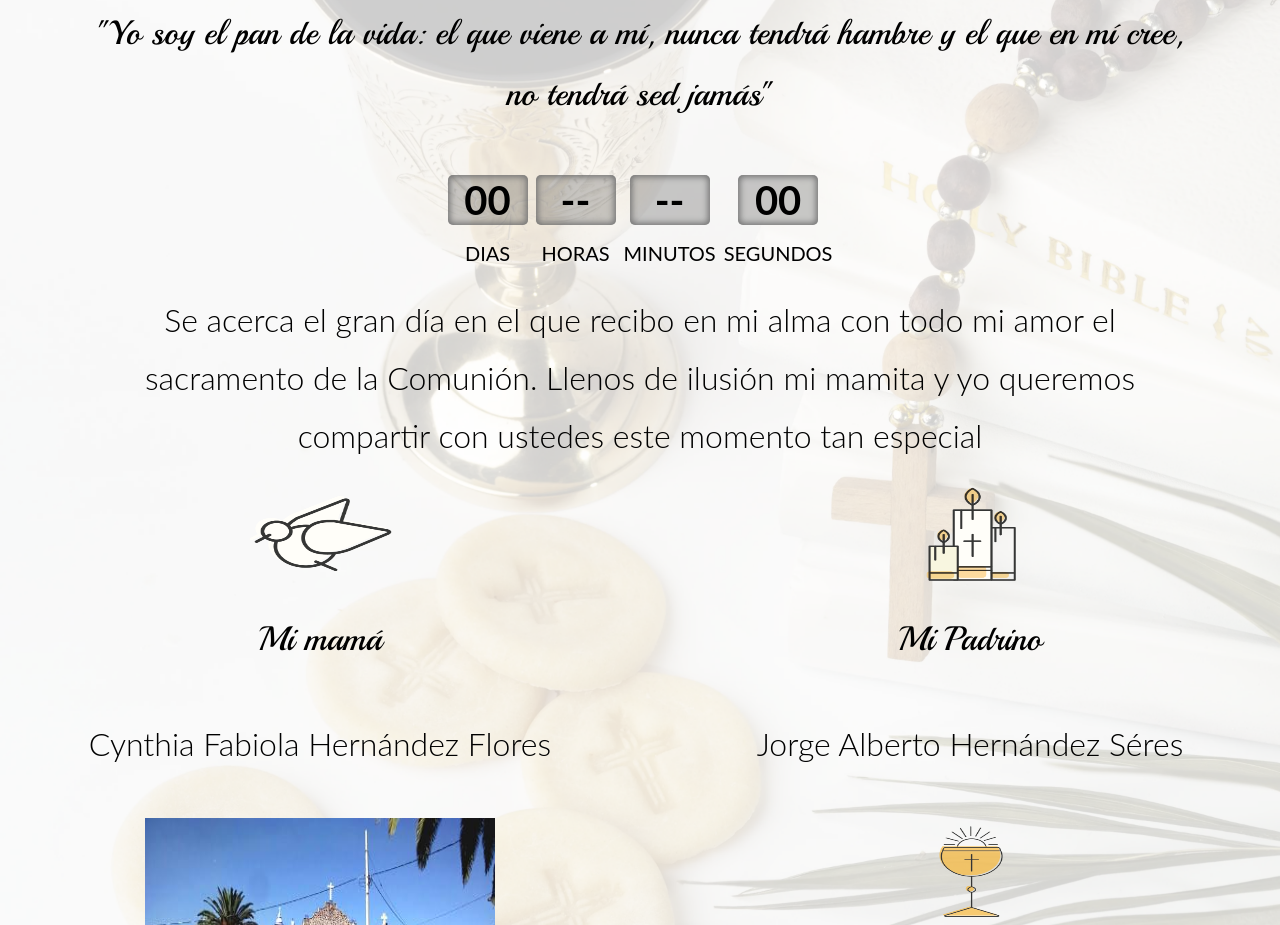
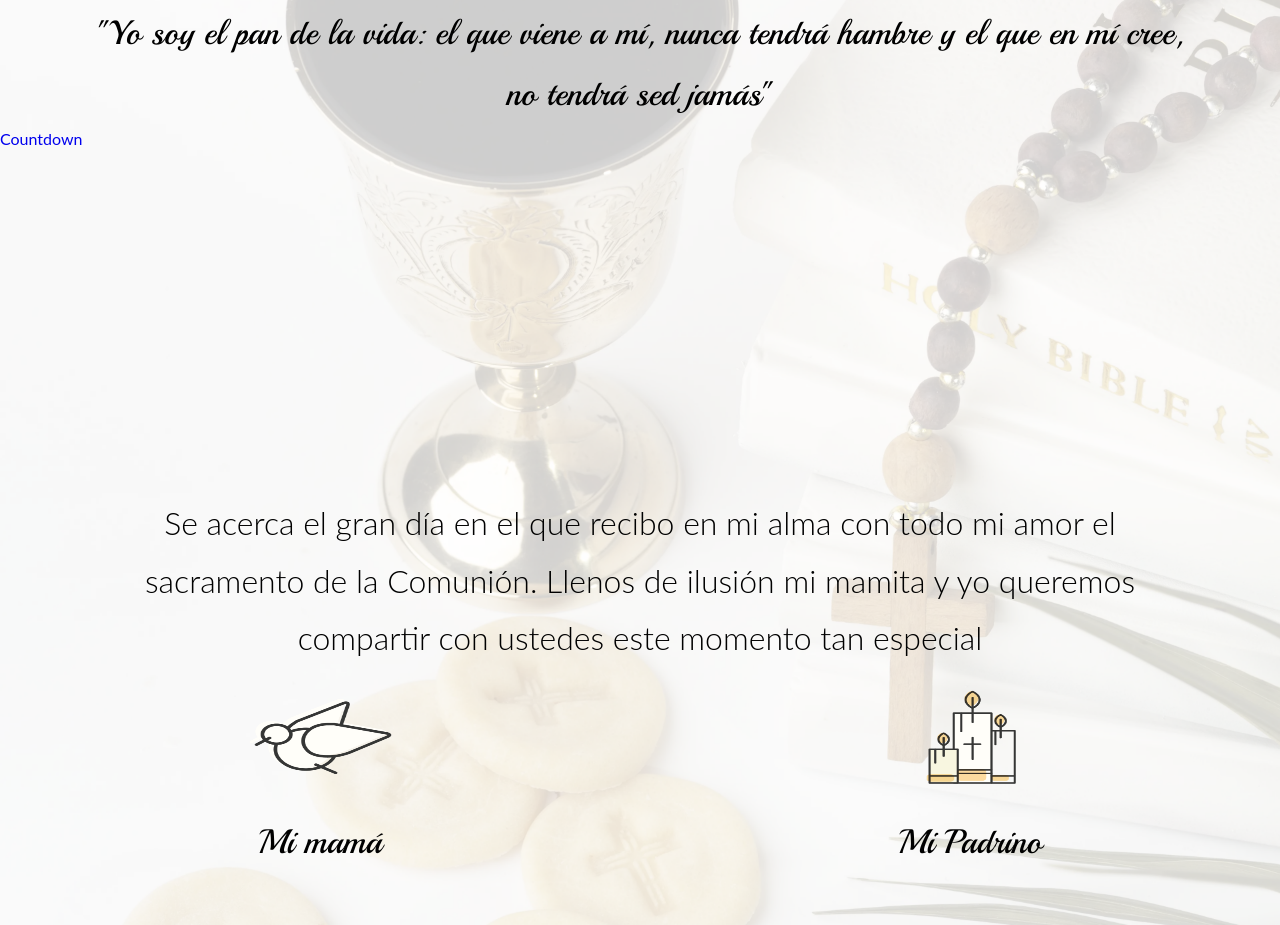
Before and after one commit to HectorEspinosaValdes/invitacionDereck2, a plain HTML site: page index.html in a window 1280 px wide. Shown: the part 997-1922 px from the top of the page. Drawn offline with Linux system fonts and the light colour scheme; a script that the page names is missing.

Commit message:
terminado2

```diff
--- a/index.html
+++ b/index.html
@@ -18,25 +18,7 @@
         <img src="build/img/ICONOS-04.png" alt="iCONO 4">
         <h2 class="contenedor">"Yo soy el pan de la vida: el que viene a mí, nunca tendrá hambre y el que en mí cree, no tendrá sed jamás"</h2>
 
-        <div class=" contenedor cont-temporizador">
-            <div class="bloque">
-                <div class="dias" id="dias">00</div>
-                <p>DIAS</p>
-            </div>
-            <div class="bloque">
-                <div class="horas" id="horas">--</div>
-                <p>HORAS</p>
-            </div>
-            <div class="bloque">
-                <div class="minutos" id="minutos">--</div>
-                <p>MINUTOS</p>
-            </div>
-            <div class="bloque">
-                <div class="segundos" id="segundos">00</div>
-                <p>SEGUNDOS</p>
-            </div>
-
-        </div>
+        <script class="contenedor">(function(d, s, id) { var js, pjs = d.getElementsByTagName(s)[0]; if (d.getElementById(id)) return; js = d.createElement(s); js.id = id; js.src = "//www.tickcounter.com/static/js/loader.js"; pjs.parentNode.insertBefore(js, pjs); }(document, "script", "tickcounter-sdk"));</script><a data-type="countdown" data-id="4283546" class="tickcounter" style="display: block; width: 100%; position: relative; padding-bottom: 25%" title="Countdown" href="//www.tickcounter.com/">Countdown</a>
 
         <h3 class="contenedor">Se acerca el gran día en el que recibo en mi alma con todo mi amor el sacramento de la Comunión. Llenos de ilusión mi mamita y yo queremos compartir con ustedes este momento tan especial</h3>
 
@@ -100,7 +82,7 @@
                 <h3>Te pedimos confirmar
                     tu asistencia a este
                     súper evento</h3>
-                    <a class="boton">CONFIRMAR</a>
+                    <a class="boton" href="https://api.whatsapp.com/send?phone=5215549405988&text=Confirmo%20mi%20asistencia%20a%20la%20Primera%20Comuni%C3%B3n%20de%20Dereck!!">CONFIRMAR</a>
             </div>
             <div>
                 <h1>Gracias por ser
```
